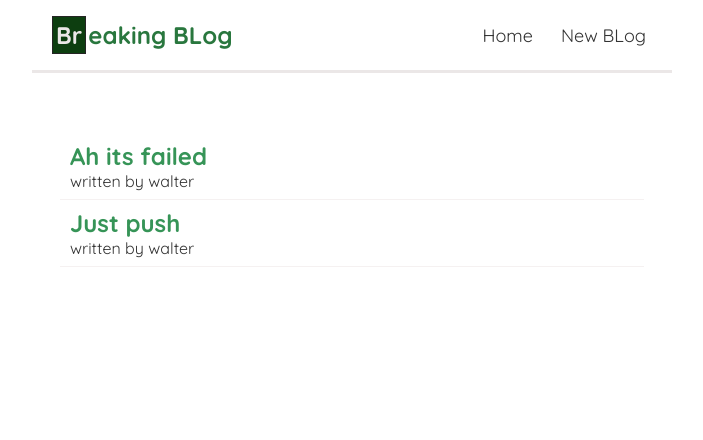
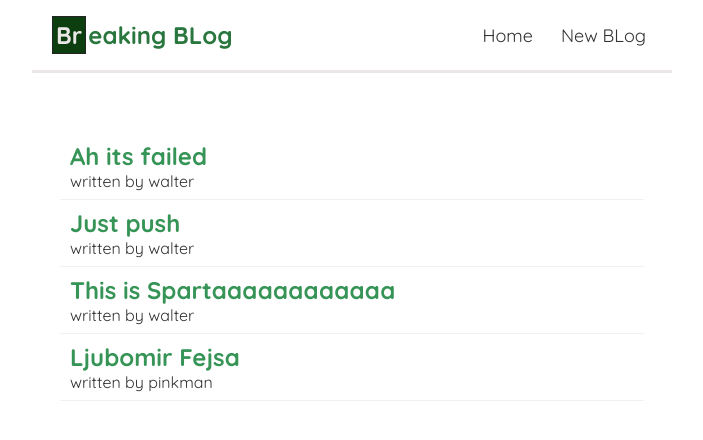
Before and after one commit to nalendro16/react-basic, a React (Create React App) app: page / in a window 1280 px wide. Shown: the top 440 px of the page, without its empty margins (288-991 px from the left). Built offline with nearby package versions, Linux system fonts and the light colour scheme; data requests are answered from the project's data file.

Commit message:
make 404 not found handling

```diff
--- a/data/db.json
+++ b/data/db.json
@@ -11,6 +11,18 @@
       "body": "Keep in mind, however, that this may be annoying to your user. The resizing of text areas is part of the UI now, like scroll bars or zooming text. By defeating this aspect of the UI, you have taken some control away from your user, which can be frustrating. Consider if it is necessary - after all, if the user resizing the box breaks your layout or looks funny, they aren't going to hold it against you - they know they've done something to the page and won't be confused.",
       "author": "walter",
       "id": 11
+    },
+    {
+      "title": "This is Spartaaaaaaaaaaaa",
+      "body": "Okay, if your Synology still has its default IPv6 setup you can try to find it via the IPv6 Neighbor Discovery Protocol. The NDP list shows only devices, which had communicated to each other. So we need to issue a multicast ping. This will trigger an answer from all members of the subnet.\n\nWe need the interface name for this. In Windows it is a number, which can be found in ipconfig. Open PowerShell and attach the output to your question:",
+      "author": "walter",
+      "id": 12
+    },
+    {
+      "title": "Ljubomir Fejsa",
+      "body": "Okay, if your Synology still has its default IPv6 setup you can try to find it via the IPv6 Neighbor Discovery Protocol. The NDP list shows only devices, which had communicated to each other. So we need to issue a multicast ping. This will trigger an answer from all members of the subnet.\n\nWe need the interface name for this. In Windows it is a number, which can be found in ipconfig. Open PowerShell and attach the output to your question:",
+      "author": "pinkman",
+      "id": 13
     }
   ]
 }
--- a/src/App.js
+++ b/src/App.js
@@ -3,6 +3,7 @@ import Home from './Home'
 import Create from './Create'
 import { BrowserRouter as Router, Switch, Route } from 'react-router-dom'
 import BlogDetail from './BlogDetail'
+import NotFound from './NotFound'
 
 function App() {
   return (
@@ -20,6 +21,9 @@ function App() {
             <Route path="/blog/:id">
               <BlogDetail />
             </Route>
+            <Route path="*">
+              <NotFound />
+            </Route>
           </Switch>
         </div>
       </div>
--- a/src/Create.js
+++ b/src/Create.js
@@ -19,7 +19,6 @@ const Create = () => {
       headers: { 'Content-Type': 'application/json' },
       body: JSON.stringify(blog),
     }).then(() => {
-      console.log('new blog added')
       setisPending(false)
       history.push('/')
     })
--- /dev/null
+++ b/src/NotFound.js
@@ -0,0 +1,13 @@
+import { Link } from 'react-router-dom'
+
+const NotFound = () => {
+  return (
+    <div className="no">
+      <h2>404 Not Found</h2>
+      <p>The page you looking for are not found</p>
+      <Link to="/">Back to Website</Link>
+    </div>
+  )
+}
+
+export default NotFound
```
